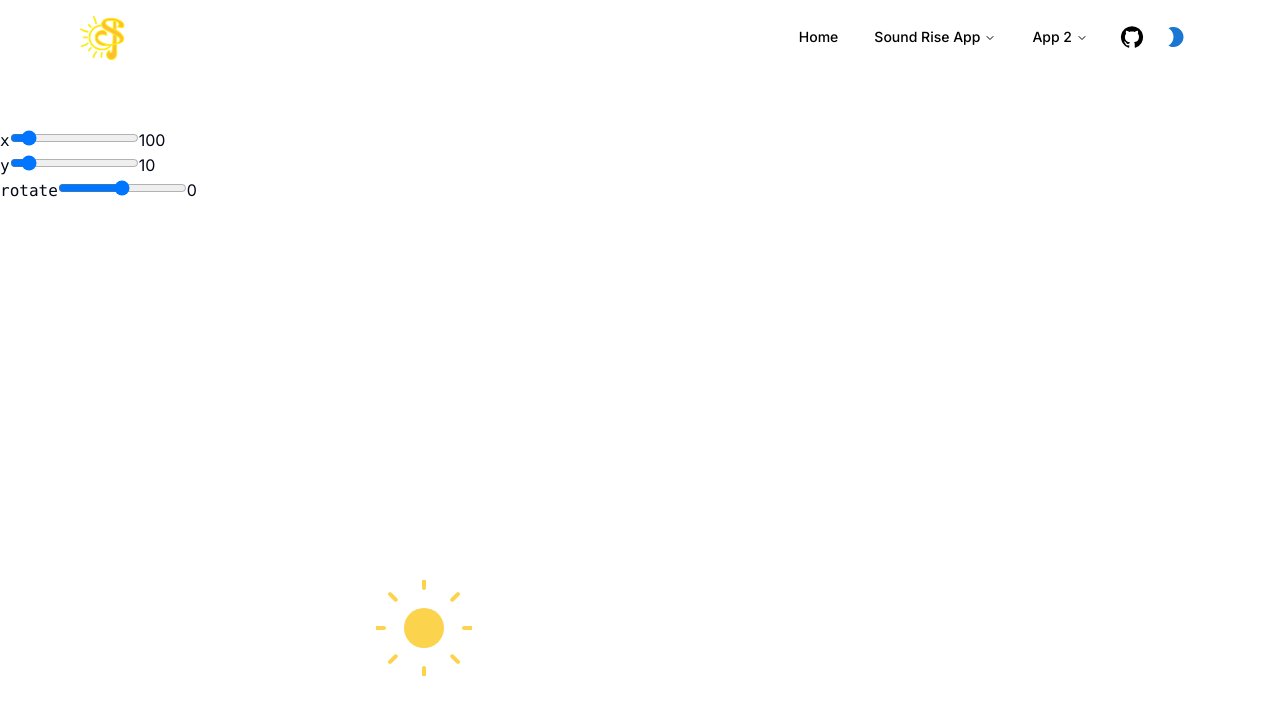
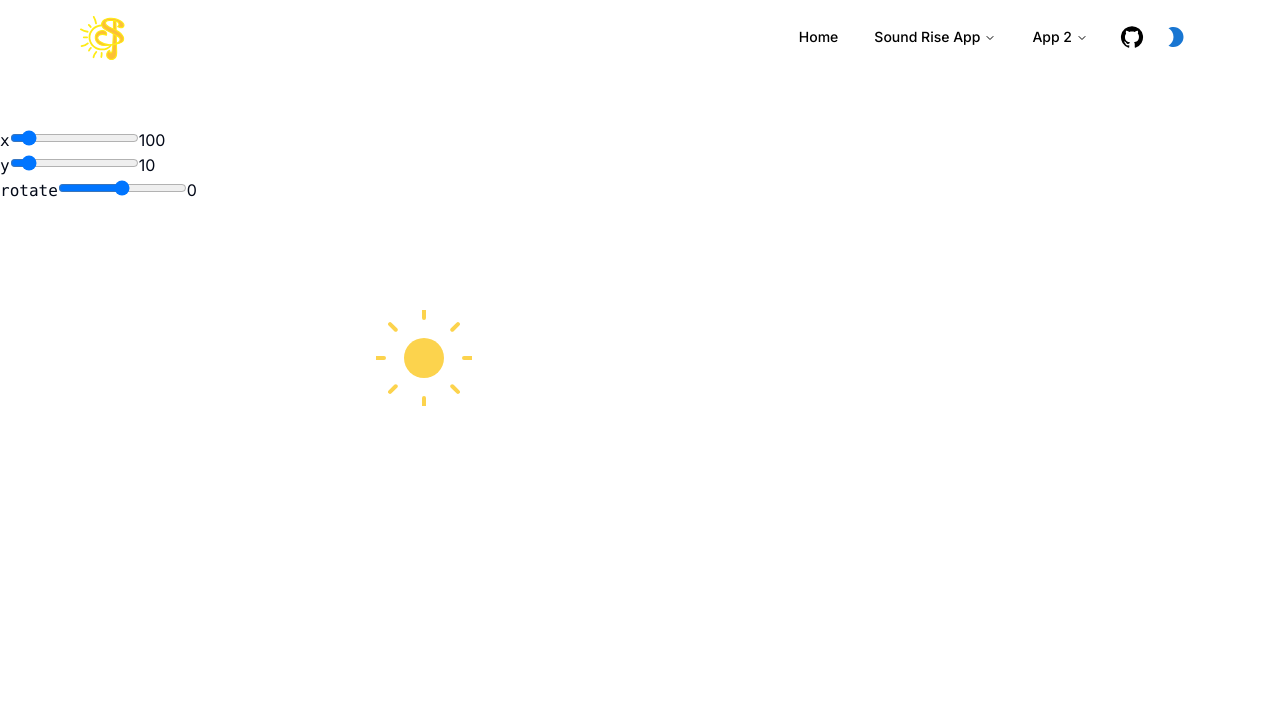
Before and after one commit to schwa1997/thesis-soundRise, a Next.js app: page /soundRise2/play in a window 1280 px wide. Shown: the top 714 px of the page. Built offline with nearby package versions, Linux system fonts and the light colour scheme.

Commit message:
add new changes, more functions

```diff
--- a/src/components/component/animationBox.tsx
+++ b/src/components/component/animationBox.tsx
@@ -7,7 +7,7 @@ export default function AnimationBox() {
   const [x, setX] = useState(100);
   const [y, setY] = useState(10);
   const [rotate, setRotate] = useState(0);
-  const [screenHeight, setScreenHeight] = useState(window.innerHeight);
+  const [screenHeight, setScreenHeight] = useState(500);
 
   return (
     <div className="absolute top-0 border-red-500 w-screen h-screen flex flex-rows">
```
